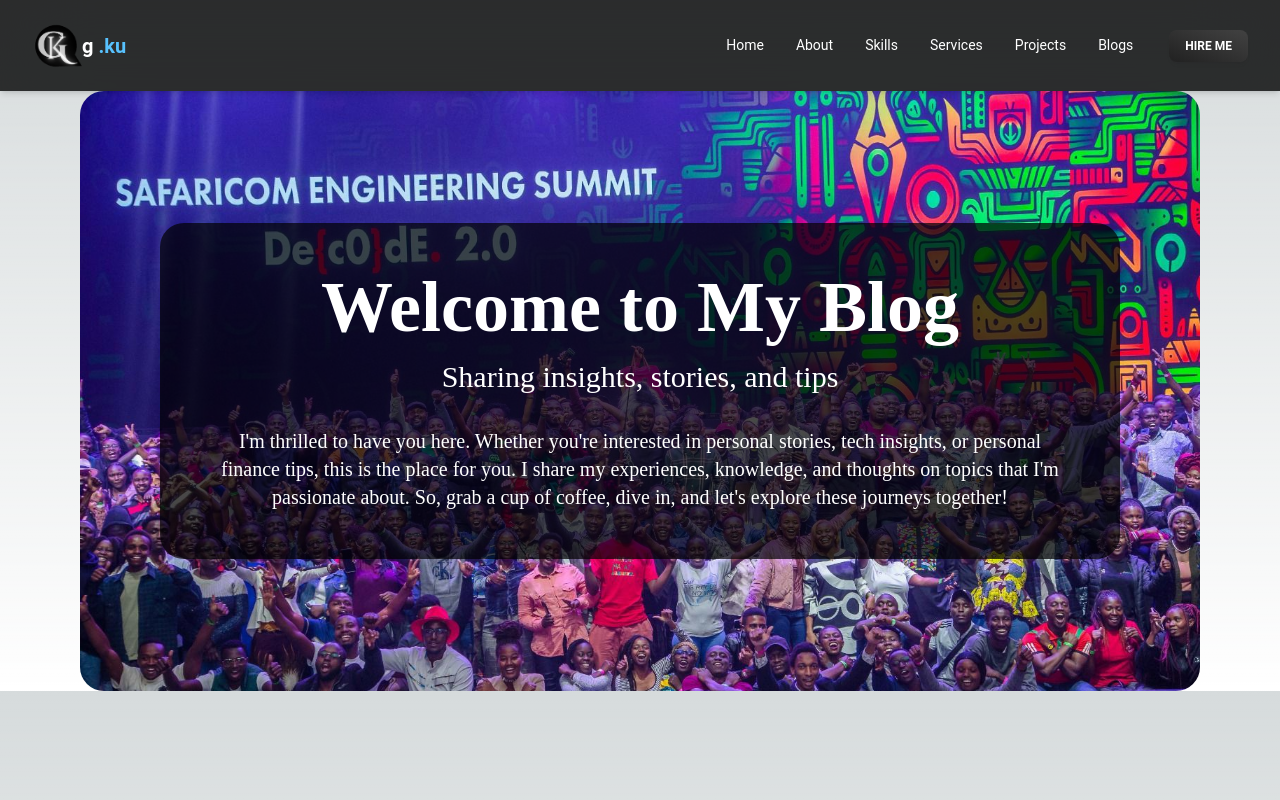
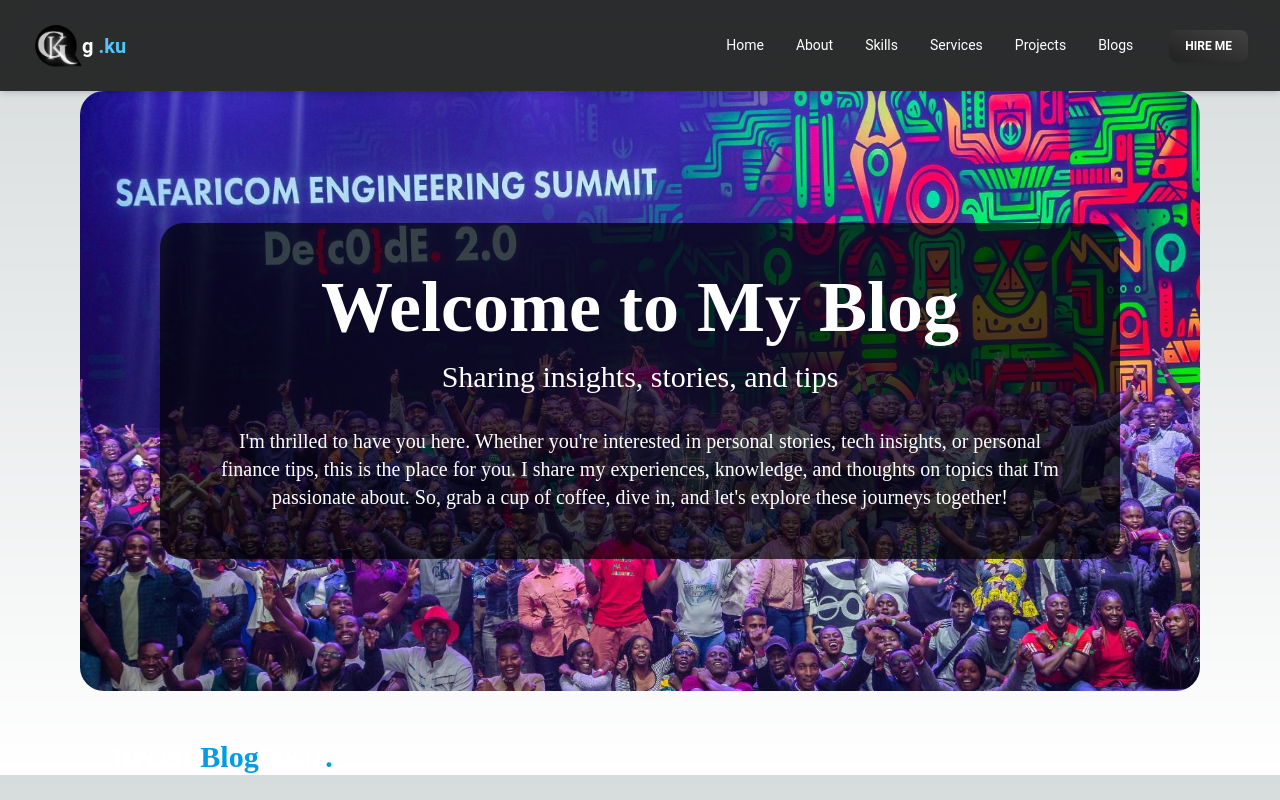
Before and after one commit to gilbert-ku/g.ku, a Next.js app: page /blogs in a window 1280 px wide. Built offline with nearby package versions, Linux system fonts and the light colour scheme.

Commit message:
add Blogs components

```diff
--- a/app/blogs/page.jsx
+++ b/app/blogs/page.jsx
@@ -1,7 +1,7 @@
-import Image from "next/image"
+import Blogs from "@/components/Blogs/Blogs"
 
 
-const Blogs = () => {
+const BlogPage = () => {
   return (
     <>
       <main className="min-h-[450px] md:min-h-[600px] mx-5 lg:mx-20 bg-no-repeat bg-cover md:rounded-3xl flex justify-center items-center bg-gradient-to-b from-white to-blue-gray-500" style={{ backgroundImage: `url("/blogbg.jpeg")` }}>
@@ -14,11 +14,13 @@
         </div>
       </main>
 
+      <Blogs />
+
     </>
   )
 }
 
-export default Blogs
+export default BlogPage
 
 
 
--- /dev/null
+++ b/components/Blogs/Blogs.jsx
@@ -0,0 +1,18 @@
+import React from 'react'
+
+const Blogs = () => {
+  return (
+    <>
+        <div className='text-white mx-5 md:mx-12 lg:mx-28 md:mt-12'>
+          <h1 className='text-3xl  font-semibold font-serif'>
+            Recent
+            <span className='text-light-blue-600'>Blog</span>
+            Posts
+            <span className='text-light-blue-600 text-4'>.</span>
+          </h1>
+        </div>
+    </>
+  )
+}
+
+export default Blogs
```
Lines whose indentation alone changed are shown as unchanged.
